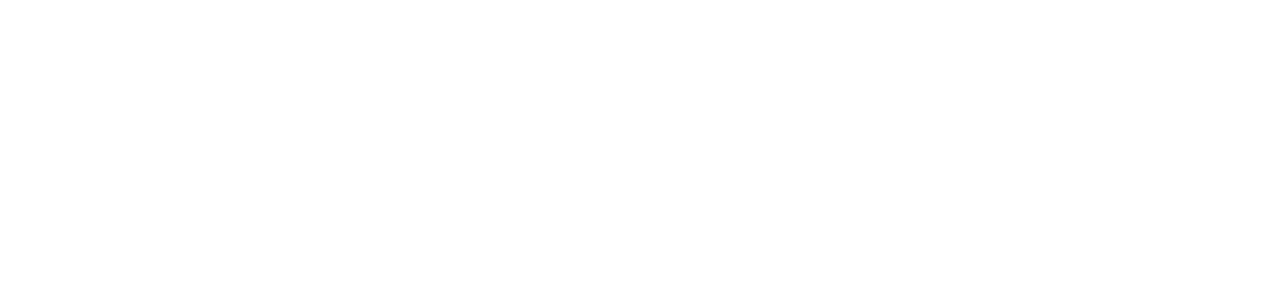
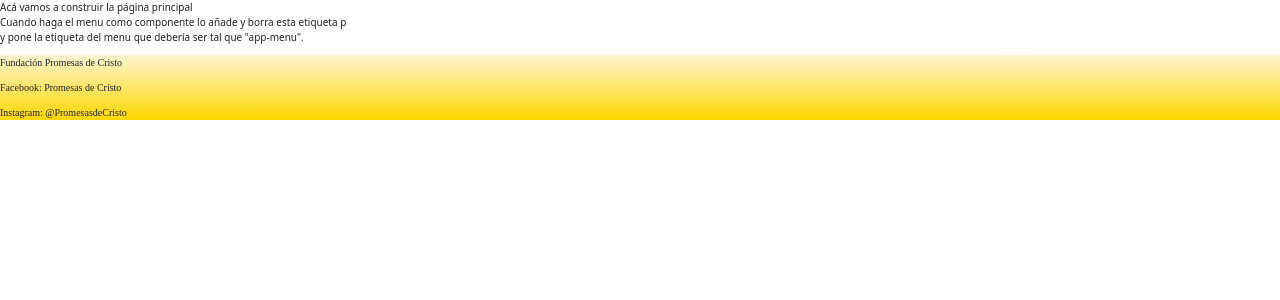
Before and after one commit to johneospina18/fundacion-promesas-de-cristo, an Angular app: page /home in a window 1280 px wide. Before the commit this address led to /. Shown: the top 300 px of the page. Built offline with nearby package versions, Linux system fonts and the light colour scheme.

Commit message:
Crear página home

```diff
--- a/src/app/app.module.ts
+++ b/src/app/app.module.ts
@@ -4,11 +4,13 @@
 import { AppRoutingModule } from './app-routing.module';
 import { AppComponent } from './app.component';
 import { FooterComponent } from './footer/footer.component';
+import { HomePageComponent } from './home-page/home-page.component';
 
 @NgModule({
   declarations: [
     AppComponent,
-    FooterComponent
+    FooterComponent,
+    HomePageComponent
   ],
   imports: [
     BrowserModule,
--- /dev/null
+++ b/src/app/home-page/home-page.component.html
@@ -0,0 +1,5 @@
+<p>Acá vamos a construir la página principal <br>
+Cuando haga el menu como componente lo añade y borra esta etiqueta p <br>
+y pone la etiqueta del menu que debería ser tal que "app-menu".
+</p>
+<app-footer></app-footer>
--- /dev/null
+++ b/src/app/home-page/home-page.component.ts
@@ -0,0 +1,15 @@
+import { Component, OnInit } from '@angular/core';
+
+@Component({
+  selector: 'app-home-page',
+  templateUrl: './home-page.component.html',
+  styleUrls: ['./home-page.component.css']
+})
+export class HomePageComponent implements OnInit {
+
+  constructor() { }
+
+  ngOnInit(): void {
+  }
+
+}
```
Also changed, not shown: src/app/app-routing.module.ts (+9 -4 lines), src/app/home-page/home-page.component.css (added), 1 other file (tests, documents, lock files or other folders).
